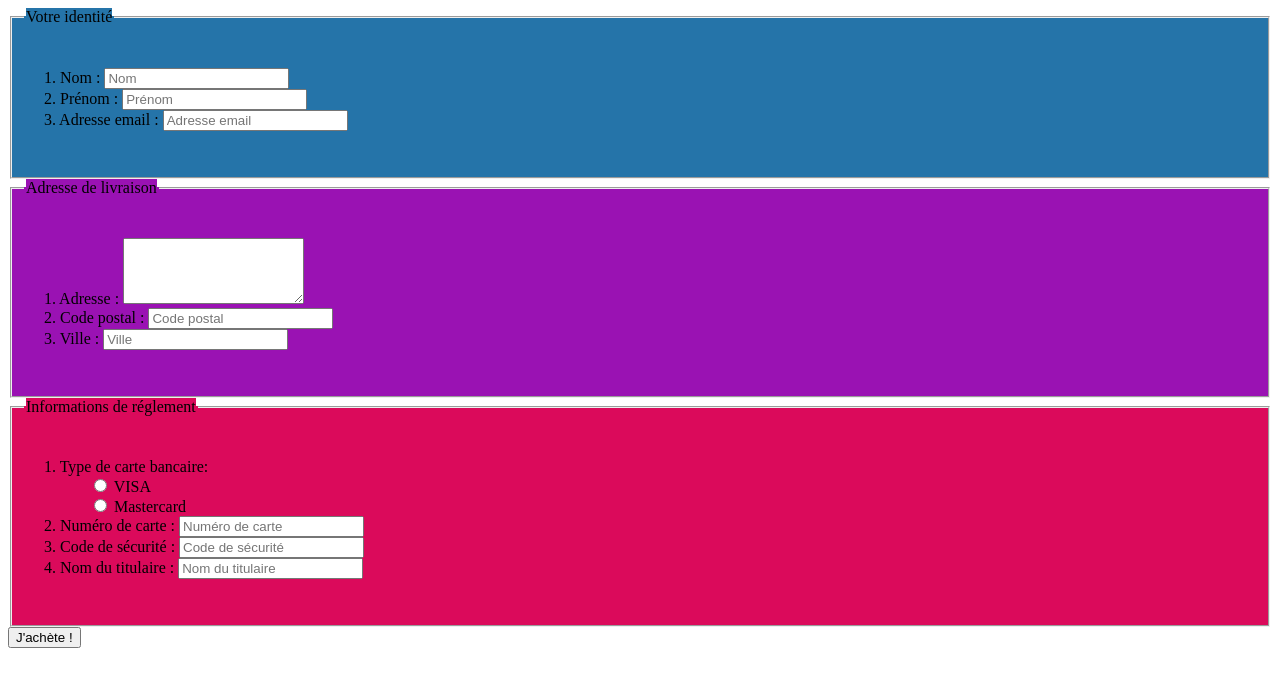
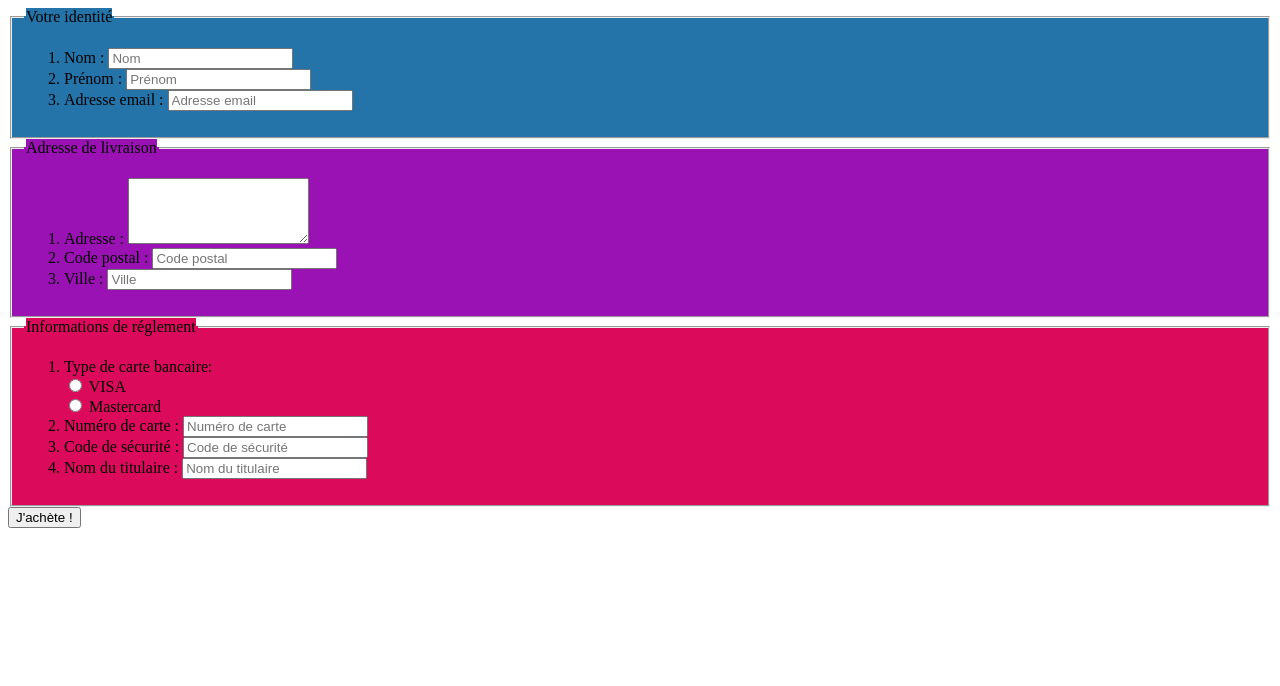
Before and after one commit to ThomasMurat/exercice7, a plain HTML site: page index.html in a window 1280 px wide. Drawn offline with Linux system fonts and the light colour scheme.

Commit message:
version final optimisé

```diff
--- a/index.html
+++ b/index.html
@@ -8,30 +8,30 @@
     <body>
         <fieldset class="form1">
             <legend align="left"><div id="fieldtitre1">Votre identité</div></legend>
-            <p>
-                <label >1. Nom</label> : <input type="text" placeholder="Nom" /><br />
-                <label >2. Prénom</label> : <input type="text" placeholder="Prénom" /><br />
-                <label >3. Adresse email</label> : <input type="email" placeholder="Adresse email" />
-            </p>
+            <ol>
+                <li><label >Nom</label> : <input type="text" placeholder="Nom" /></li>
+                <li><label >Prénom</label> : <input type="text" placeholder="Prénom" /></li>
+                <li><label >Adresse email</label> : <input type="email" placeholder="Adresse email" /></li>
+            </ol>
         </fieldset>
         <fieldset class="form2">
             <legend align="left"><div id="fieldtitre2">Adresse de livraison</div></legend>
-            <p>
-                <label>1. Adresse</label> : <TEXTAREA name="" cols="20" rows="4"></TEXTAREA><br />
-                <label>2. Code postal</label> : <input type="text" placeholder="Code postal" /><br />
-                <label>3. Ville</label> : <input type="text" placeholder="Ville" />
-            </p>
+            <ol>
+                <li><label>Adresse</label> : <TEXTAREA name="" cols="20" rows="4"></TEXTAREA></li>
+                <li><label>Code postal</label> : <input type="text" placeholder="Code postal" /></li>
+                <li><label>Ville</label> : <input type="text" placeholder="Ville" /></li>
+            </ol>
         </fieldset>
         <fieldset class="form3">
             <legend align="left"><div id="fieldtitre3">Informations de réglement</div></legend>
-            <p>
-                <label>1. Type de carte bancaire:</label><br />
+            <ol>
+                <li><label>Type de carte bancaire:</label></li>
                 <input type="radio" name="VISA" id="VISA" /> <label for="VISA">VISA</label><br />
-                <input type="radio" name="Mastercard" id="Mastercard" /> <label for="Mastercard">Mastercard</label><br />
-                <label>2. Numéro de carte</label> : <input type="text" placeholder="Numéro de carte" /><br />
-                <label>3. Code de sécurité</label> : <input type="text" placeholder="Code de sécurité" /><br />
-                <label>4. Nom du titulaire</label> : <input type="email" placeholder="Nom du titulaire" />
-            </p>
+                <input type="radio" name="Mastercard" id="Mastercard" /> <label for="Mastercard">Mastercard</label>
+                <li><label>Numéro de carte</label> : <input type="text" placeholder="Numéro de carte" /></li>
+                <li><label>Code de sécurité</label> : <input type="text" placeholder="Code de sécurité" /></li>
+                <li><label>Nom du titulaire</label> : <input type="email" placeholder="Nom du titulaire" /></li>
+            </ol>
         </fieldset>
         <input type="button" value="J'achète !"/>
     </body>
--- a/style.css
+++ b/style.css
@@ -1,27 +1,9 @@
-.form1 {
+.form1 , #fieldtitre1 {
     background-color: rgb(37, 116, 169);
 }
-.form2 {
+.form2 , #fieldtitre2 {
     background-color: rgb(154, 18, 179);
 }
-.form3 {
+.form3 , #fieldtitre3 {
     background-color: rgb(219, 10, 91);
 }
-p {
-    padding: 20px;
-}
-#fieldtitre1 {
-    background-color: rgb(37, 116, 169);
-}
-#fieldtitre2 {
-    background-color: rgb(154, 18, 179);
-}
-#fieldtitre3 {
-    background-color: rgb(219, 10, 91);
-}
-#VISA {
-    margin-left: 50px;
-}
-#Mastercard {
-    margin-left: 50px;
-}
```
